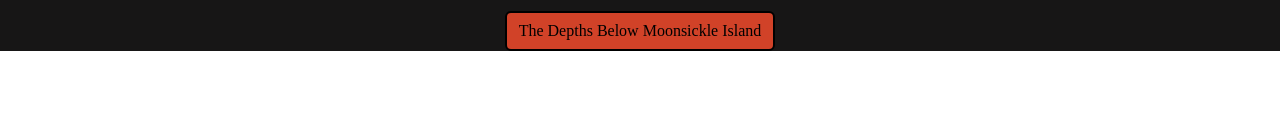
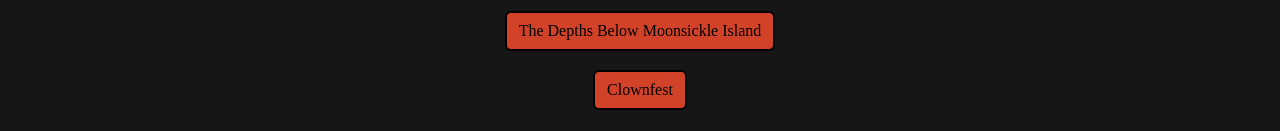
Before and after one commit to PetarNikolov101/DnD-Event-Website, a React (Vite) app: page / in a window 1280 px wide. Shown: the part 1457-1588 px from the top of the page. Before the commit the page ends 1508 px from the top, so only its background shows below. Built offline with nearby package versions, Linux system fonts and the light colour scheme.

Commit message:
third button

```diff
--- a/src/App.css
+++ b/src/App.css
@@ -176,3 +176,22 @@ nav{
         text-align: center;
     }
 }
+
+#nik-button{
+    background-color: rgb(209, 66, 40);
+    border-color: black;
+    border-width: 2px;
+    color: black;
+    display: flex;
+    margin-left: auto;
+    margin-right: auto;
+    margin-bottom: 0.01em;
+    margin-top: 1.2em;
+}
+
+#nik-button:hover{
+    background-color: black;
+    color:  rgb(209, 66, 40);
+    border-color:  rgb(209, 66, 40);
+    box-shadow: inset;
+}
--- a/src/App.jsx
+++ b/src/App.jsx
@@ -1,12 +1,10 @@
-import { useState } from 'react'
-import reactLogo from './assets/react.svg'
-import viteLogo from '/vite.svg'
 import './App.css'
 import TopMenu from './TopMenu'
 import PhotoSlider from './PhotoSlider'
 import Description from './Description'
 import DameButton from './DameButton'
 import PeroButton from './PeroButton'
+import NikButton from './NikButton'
 
 function App() {
 
@@ -17,6 +15,7 @@ function App() {
     <Description></Description>
     <DameButton></DameButton>
     <PeroButton></PeroButton>
+    <NikButton></NikButton>
     </>
   )
 }
--- a/src/NikButton.jsx
+++ b/src/NikButton.jsx
@@ -1,6 +1,7 @@
 import { useState } from "react";
+import OneshotDetails from "./OneshotDetails";
 
-export default function NikButton({img, text, inverted, title}){
+export default function NikButton(){
     const[ShowComponent, SetShowComponent] = useState(false)
 
     const ToggleShowComponent = () =>{
@@ -8,4 +9,17 @@ export default function NikButton({img, text, inverted, title}){
             SetShowComponent(true)
         }else SetShowComponent(false)
     }
+
+
+    const img = "circus.jpg";
+    const text = "Lorem ipsum dolor sit amet consectetur adipisicing elit. Magni commodi quia beatae autem culpa. Voluptatem eaque totam quod, culpa voluptate beatae blanditiis error obcaecati repellendus a, esse rem illo incidunt!";
+    const inverted = true;
+    const title = "Clownfest"
+
+    return(
+        <>
+        <button className="btn btn-primary" id="nik-button" onClick={ToggleShowComponent}>{title}</button><br/>
+        {ShowComponent && <OneshotDetails img={img} text={text} inverted = {inverted} title={title}></OneshotDetails>}
+        </>
+    )
 }
```
